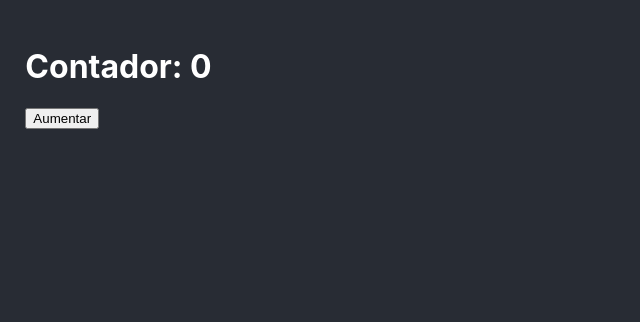
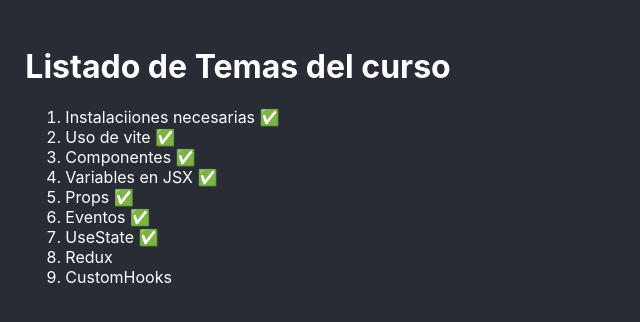
Before and after one commit to MauriDemasi/React-SC, a React (Vite) app in the folder primer-proyecto-react/: page / in a window 1280 px wide. Shown: the top 322 px of the page, without its empty margins (0-640 px from the left). Built offline with nearby package versions, Linux system fonts and the light colour scheme.

Commit message:
condicionales y ternarios

```diff
--- /dev/null
+++ b/primer-proyecto-react/src/components/ListadoComponent.jsx
@@ -0,0 +1,29 @@
+const Items = ({nombre, visto}) => {
+    return (
+        <li>
+            {nombre}
+            {/* {visto ? '✅' : '⛔'} */}
+            {visto && '✅'}
+        </li>
+    )
+}
+
+
+export const ListadoComponent = () => {
+  return (
+    <>
+      <h1>Listado de Temas del curso</h1>
+      <ol>
+        <Items nombre="Instalaciiones necesarias " visto = {true} />
+        <Items nombre="Uso de vite " visto = {true} />
+        <Items nombre="Componentes " visto = {true} />
+        <Items nombre="Variables en JSX " visto = {true} />
+        <Items nombre="Props " visto = {true} />
+        <Items nombre="Eventos " visto = {true} />
+        <Items nombre="UseState " visto = {true} />
+        <Items nombre="Redux " visto = {false} />
+        <Items nombre="CustomHooks " visto = {false} />
+      </ol>
+    </>
+  )
+}
--- a/primer-proyecto-react/src/main.jsx
+++ b/primer-proyecto-react/src/main.jsx
@@ -2,12 +2,15 @@ import { StrictMode } from 'react'
 import { createRoot } from 'react-dom/client'
 import { PrimerComponente } from './components/PrimerComponente.jsx'
 import { ContadorComponent } from './components/ContadorComponent.jsx'
+import { ListadoComponent } from './components/ListadoComponent.jsx'
 import './styles.css'
 
 
 
 createRoot(document.getElementById('root')).render(
   <StrictMode>
-    <ContadorComponent value={0} />
+    {/* <PrimerComponente titulo="Titulo" subtitulo="Subtitulo" numero={10} /> */}
+    {/* <ContadorComponent value={0} /> */}
+    <ListadoComponent />
   </StrictMode>,
 )
```
